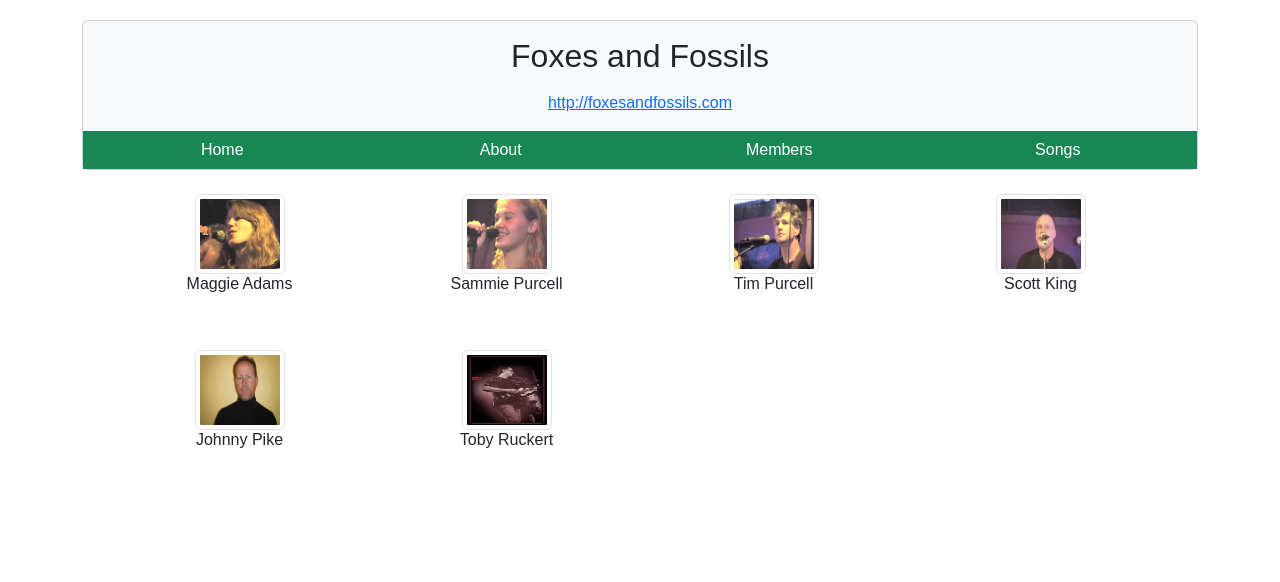
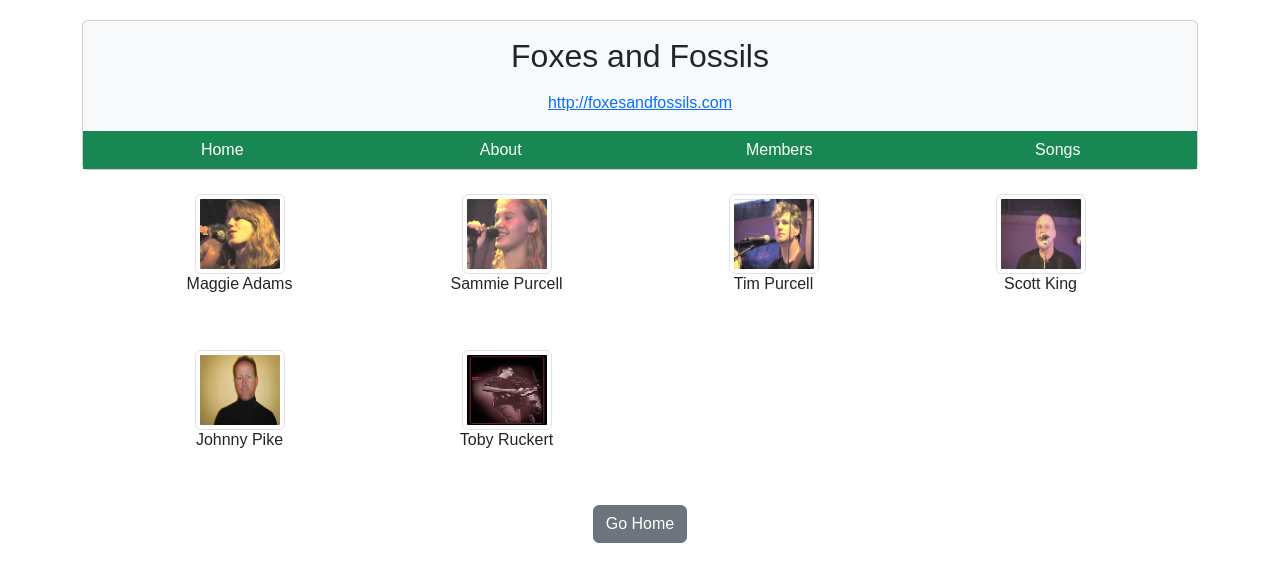
Before and after one commit to fanfarexo/quickstart-router-basic, a React (Vite) app: page /members in a window 1280 px wide. Shown: the top 582 px of the page. Built offline with nearby package versions, Linux system fonts and the light colour scheme.

Commit message:
feat: 리액트 라우터 훅, useNavigate & useLocation

```diff
--- a/src/pages/Home.tsx
+++ b/src/pages/Home.tsx
@@ -1,7 +1,18 @@
+import { useLocation } from 'react-router';
+
+type LocationStateType = {
+  from: string;
+};
+
 const Home = () => {
+  const location = useLocation();
+  const state = location.state as LocationStateType;
+  const from = state ? state.from : '';
+
   return (
     <div className='card card-body'>
       <h2>Home</h2>
+      {from !== '' ? <h4>state.from : {from}</h4> : ''}
     </div>
   );
 };
--- a/src/pages/Members.tsx
+++ b/src/pages/Members.tsx
@@ -1,3 +1,4 @@
+import { useNavigate } from 'react-router';
 import { MemberType } from '../App';
 
 type Props = {
@@ -5,6 +6,13 @@ type Props = {
 };
 
 const Members = (props: Props) => {
+  const navigate = useNavigate();
+  const goHome = () => {
+    if (window.confirm('정말로 홈으로 이동할까요?')) {
+      navigate('/', { state: { from: '/memebers' } });
+    }
+  };
+
   const imgstyle = { width: 90, height: 80 };
   const list = props.members.map((member) => {
     return (
@@ -23,6 +31,9 @@ const Members = (props: Props) => {
       <div className='container'>
         <div className='row'>{list}</div>
       </div>
+      <button className='btn btn-secondary' onClick={goHome}>
+        Go Home
+      </button>
     </div>
   );
 };
```
